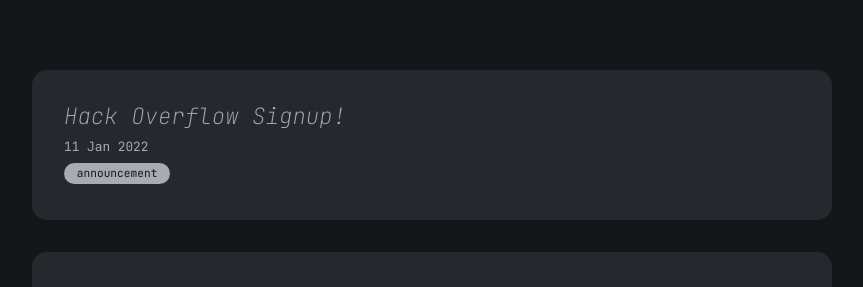
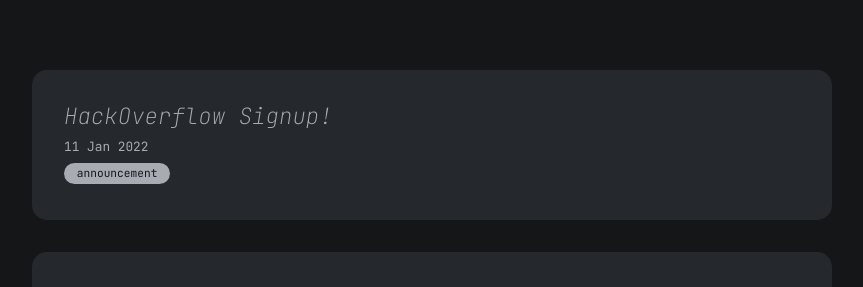
Before and after one commit to J-Souffle/T4GWebsite, a Jekyll site: the page built from index.md, in a window 1280 px wide. Shown: the part 596-883 px from the top of the page, without its empty margins (208-1071 px from the left). Built offline with Jekyll 4.4.1, drawn with Linux system fonts in a browser that asks for light colours.

Commit message:
Update 2021-01-10-Hack-Overflow-Signup.md

```diff
--- a/all_collections/_posts/2021-01-10-Hack-Overflow-Signup.md
+++ b/all_collections/_posts/2021-01-10-Hack-Overflow-Signup.md
@@ -1,6 +1,6 @@
 ---
 layout: post
-title:  Hack Overflow Signup!
+title:  HackOverflow Signup!
 date:   2022-01-10 20:42:46 -0500
 categories: announcement
 ---
```
